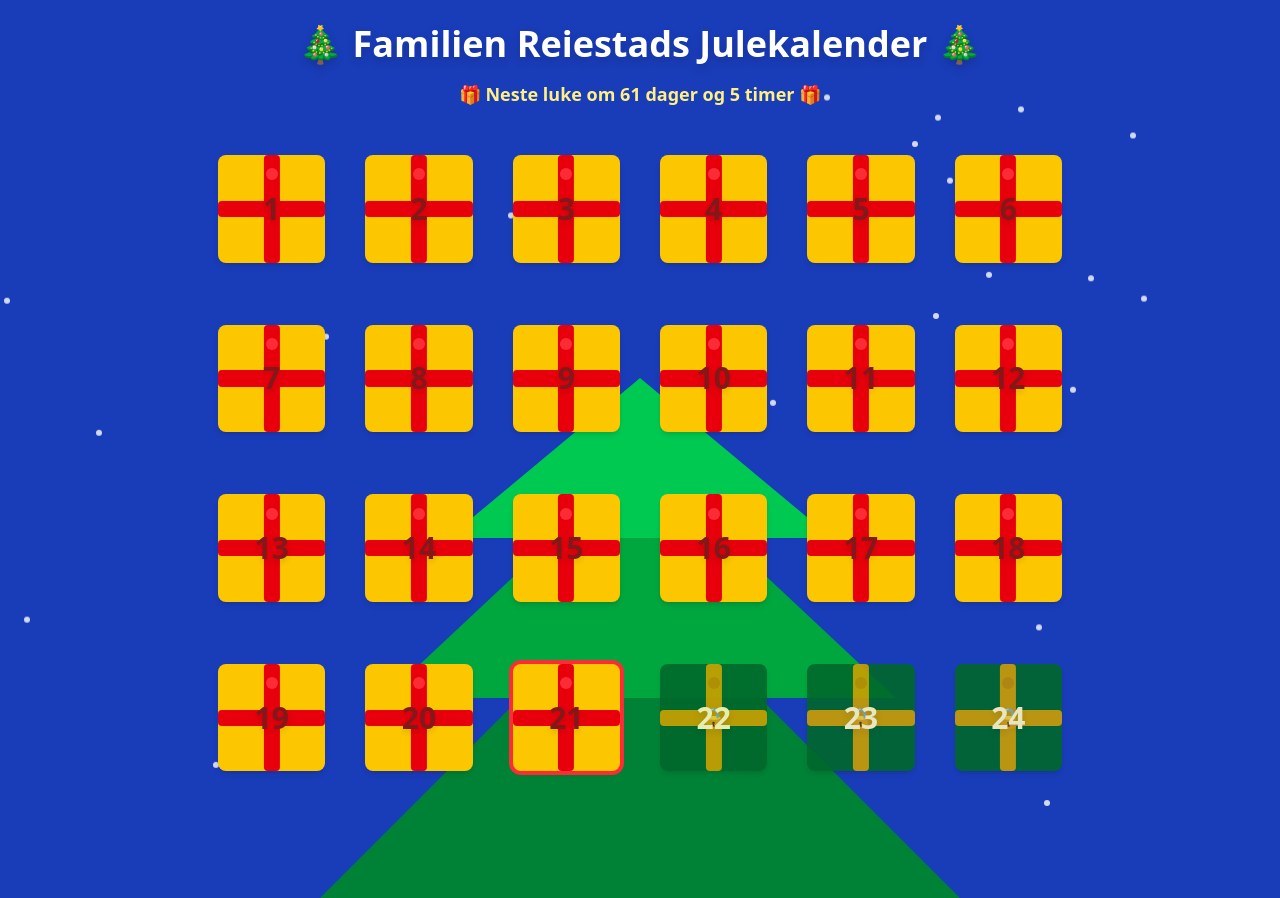
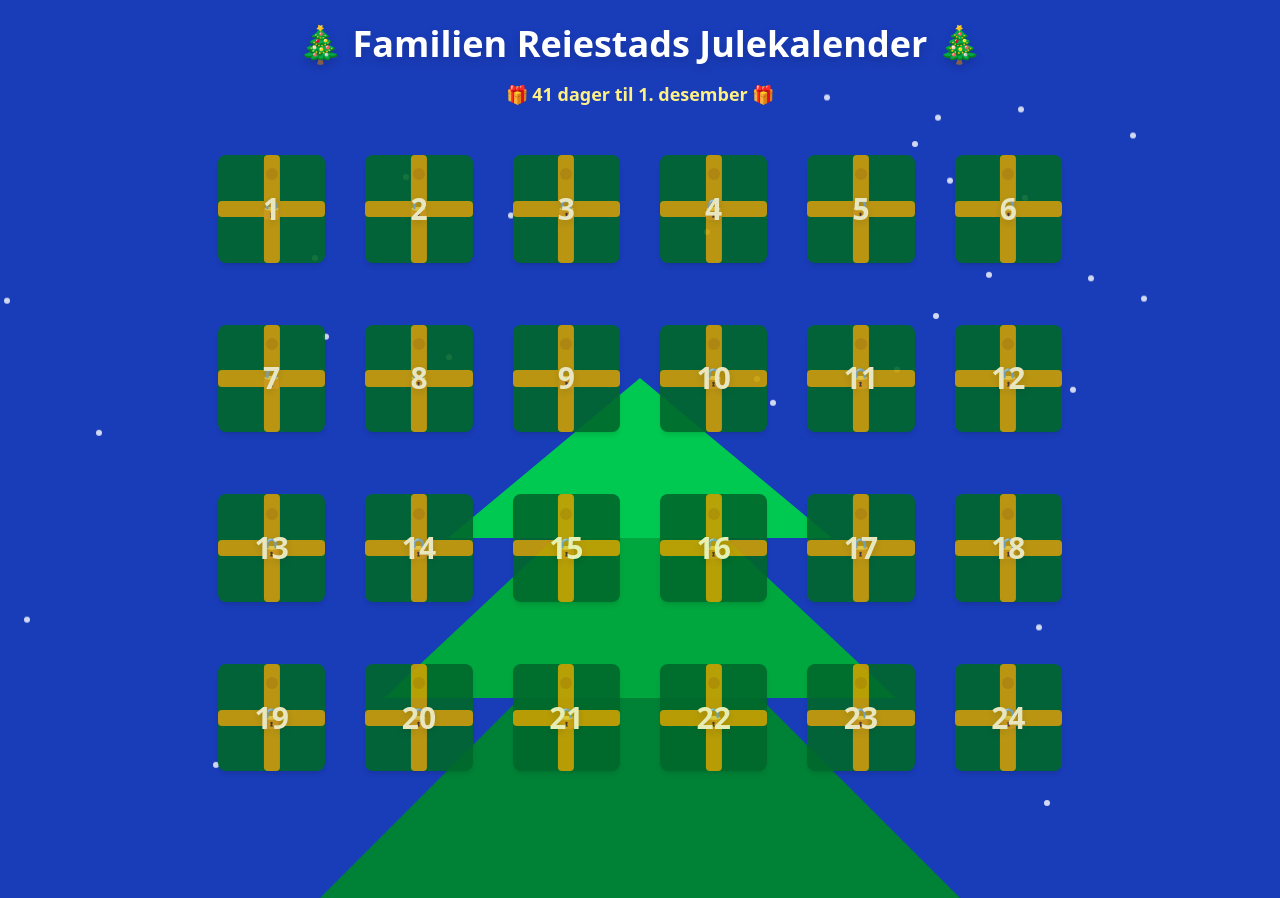
Before and after one commit to Hannareie/christmas-calendar, a React (Vite) app in the folder christmas-calendar/: page / in a window 1280 px wide. Built offline with nearby package versions, Linux system fonts and the light colour scheme.

Commit message:
Oppdatert måned

```diff
--- a/christmas-calendar/src/components/DoorGrid.tsx
+++ b/christmas-calendar/src/components/DoorGrid.tsx
@@ -14,7 +14,7 @@ export function DoorGrid({ doors, onDoorClick, simulatedDay }: DoorGridProps) {
 
   const currentMonth = today.getMonth();
   const currentDay = today.getDate();
-  const isDecember = currentMonth === 9;
+  const isDecember = currentMonth === 11;
   const currentDecemberDay = isDecember ? currentDay : 0;
 
   // Countdown text
```
